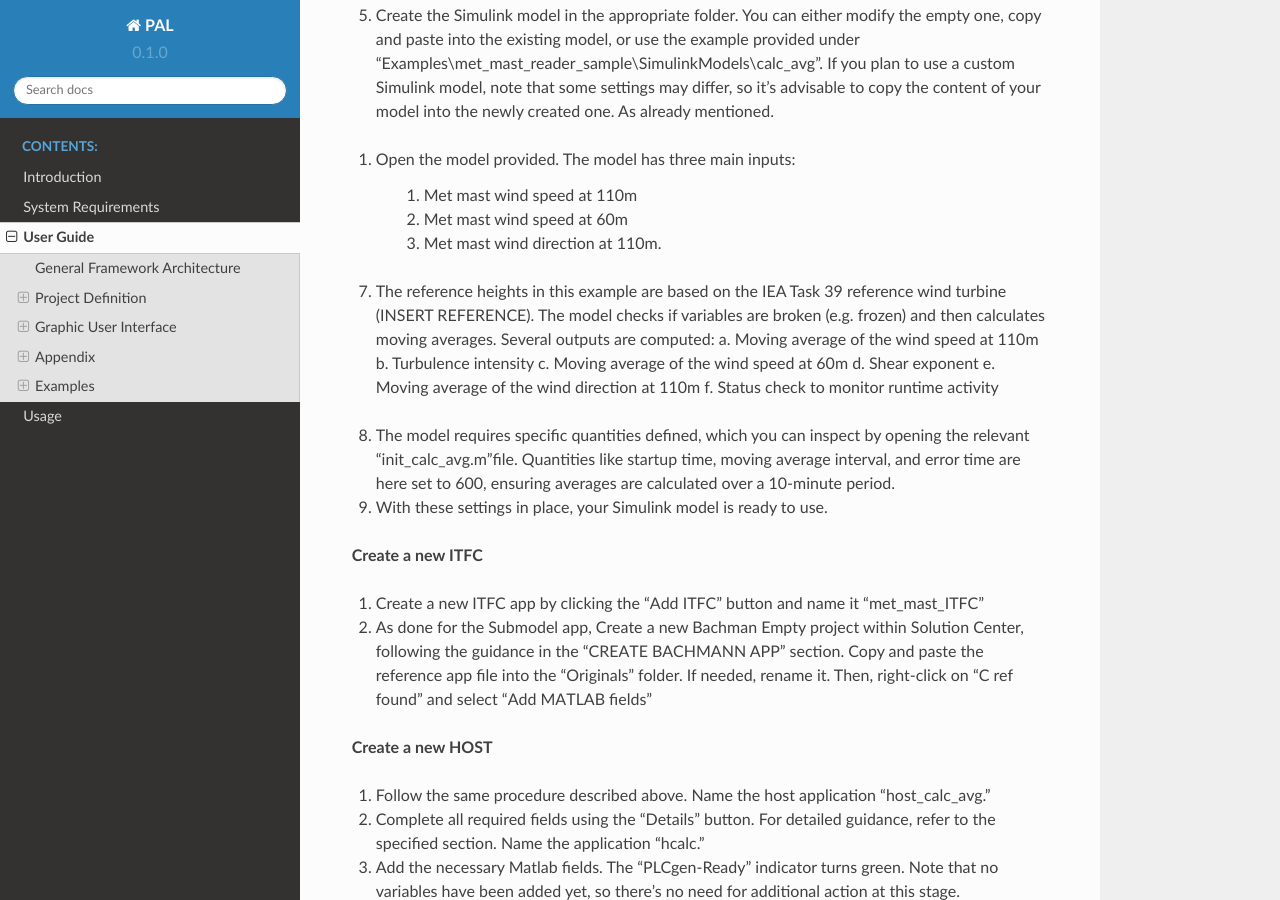
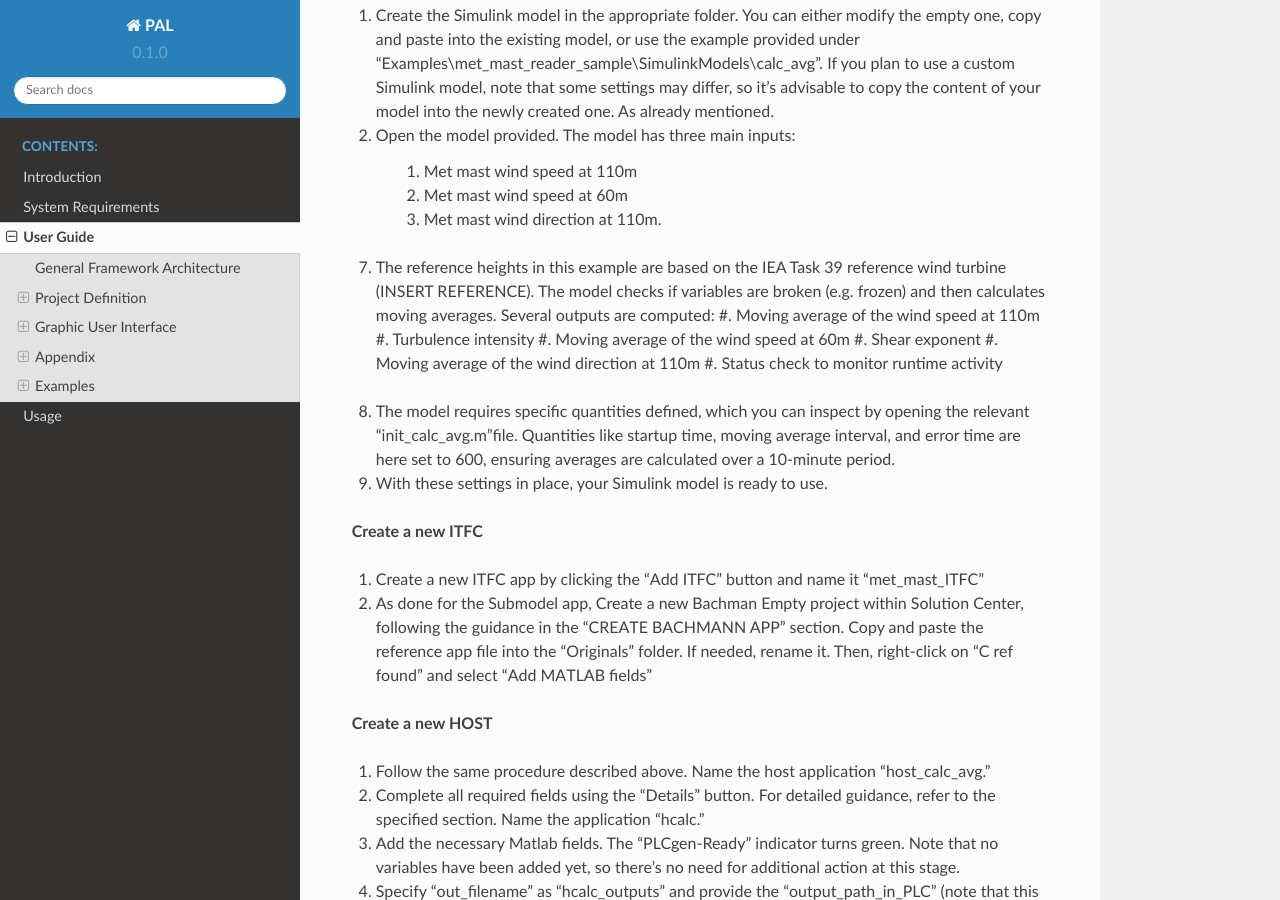
Before and after one commit to TUMLWE/PAL, a Sphinx documentation site: the page built from docs/source/user_guide.rst, in a window 1280 px wide and 900 px high, scrolled down 14749 px. Built offline with Sphinx 7.4.7 and the Read the Docs theme 2.0.0, drawn with Linux system fonts in a browser that asks for light colours.

Commit message:
docs update

```diff
--- a/docs/source/user_guide.rst
+++ b/docs/source/user_guide.rst
@@ -94,7 +94,7 @@
 
 **Create a new SUBMODEL**
 
-   (1) Let us start by creating a Simulink model. Click on "Add SUBMODEL" and provide the name, such as "calc_avg". Click OK. This model takes inputs from wind speed and wind direction data to calculate averages based on the desired window size. A new model will appear in the relative panel's first row with several red indicator lights (:numref:`mmr_new2`).
+   #. Let us start by creating a Simulink model. Click on "Add SUBMODEL" and provide the name, such as "calc_avg". Click OK. This model takes inputs from wind speed and wind direction data to calculate averages based on the desired window size. A new model will appear in the relative panel's first row with several red indicator lights (:numref:`mmr_new2`).
 
 .. figure:: images/mmr_new2.png
    :width: 1000
@@ -123,12 +123,12 @@
        #.	Met mast wind direction at 110m.
 
    (7) The reference heights in this example are based on the IEA Task 39 reference wind turbine (INSERT REFERENCE). The model checks if variables are broken (e.g. frozen) and then calculates moving averages. Several outputs are computed:
-       a.	Moving average of the wind speed at 110m
-       b.	Turbulence intensity
-       c.	Moving average of the wind speed at 60m
-       d.	Shear exponent
-       e.	Moving average of the wind direction at 110m
-       f.	Status check to monitor runtime activity
+       #.	Moving average of the wind speed at 110m
+       #.	Turbulence intensity
+       #.	Moving average of the wind speed at 60m
+       #.	Shear exponent
+       #.	Moving average of the wind direction at 110m
+       #.	Status check to monitor runtime activity
 
 8.	The model requires specific quantities defined, which you can inspect by opening the relevant “init_calc_avg.m”file. Quantities like startup time, moving average interval, and error time are here set to 600, ensuring averages are calculated over a 10-minute period.
 9.	With these settings in place, your Simulink model is ready to use.
```
Also changed, not shown: other parts of docs/source/user_guide.rst (+4 -4 lines).
